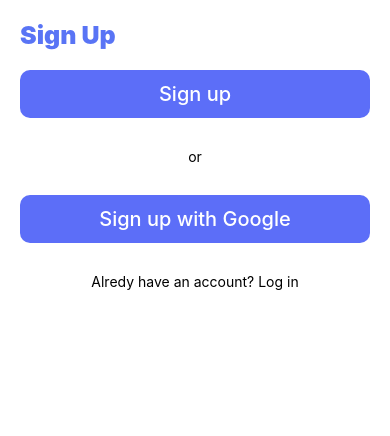
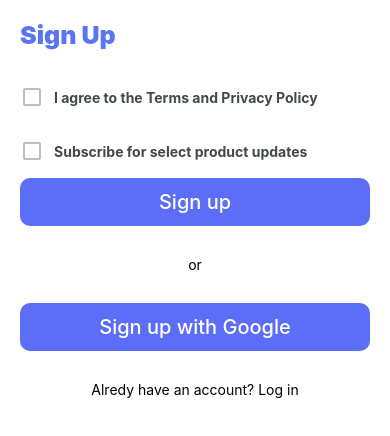
Before and after one commit to BrightCoders-Institute/reto-reservacion-de-vuelos-reto-reservacion-de-vuelos-team-2, a React Native app in the folder FlightReservations/: screen / in a window 390 px wide. Shown: the top 436 px of the page. Built offline with nearby package versions, Linux system fonts and the light colour scheme.

Commit message:
fixed checkboxes

```diff
--- a/FlightReservations/App.tsx
+++ b/FlightReservations/App.tsx
@@ -12,16 +12,16 @@ export default function App() {
   return (
     <View>
       <Title title="Sign Up" />
-      {/* <Checkbox
+      <Checkbox
         label="I agree to the Terms and Privacy Policy"
         checked={false}
         onChange={handleCheckboxChange}
-      /> */}
-      {/* <Checkbox
+      />
+      <Checkbox
         label="Subscribe for select product updates"
         checked={false}
         onChange={handleCheckboxChange}
-      /> */}
+      />
       {/* <Form /> */}
       <Button title="Sign up" />
       <Text style={{textAlign: 'center', marginVertical: 30}}>or</Text>
--- a/FlightReservations/package.json
+++ b/FlightReservations/package.json
@@ -10,11 +10,14 @@
     "test": "jest"
   },
   "dependencies": {
+    "@rneui/base": "^4.0.0-rc.7",
+    "@rneui/themed": "^4.0.0-rc.7",
     "react": "18.2.0",
     "react-native": "0.72.0",
     "react-native-elements": "^3.4.3",
     "react-native-responsive-screen": "^1.4.2",
-    "react-native-safe-area-context": "^4.6.3"
+    "react-native-safe-area-context": "^4.6.3",
+    "react-native-vector-icons": "^9.2.0"
   },
   "devDependencies": {
     "@babel/core": "^7.20.0",
--- a/FlightReservations/src/components/Checkbox/Checkbox.tsx
+++ b/FlightReservations/src/components/Checkbox/Checkbox.tsx
@@ -1,7 +1,8 @@
-import React, {useState} from 'react';
-import {View, Text} from 'react-native';
-import {CheckBox} from 'react-native-elements';
-import {widthPercentageToDP as wp} from 'react-native-responsive-screen';
+import React, { useState } from 'react';
+import { View, Text } from 'react-native';
+import { CheckBox } from "@rneui/base";
+import { widthPercentageToDP as wp } from 'react-native-responsive-screen';
+import { Icon } from "@rneui/base"
 
 interface CheckboxProps {
   label: string;
@@ -23,8 +24,10 @@ export const Checkbox: React.FC<CheckboxProps> = ({
   };
   return (
     <View>
-      <CheckBox title={label} checked={checked} onPress={toggleCheckbox} />
-      <Text>{checked ? 'Checked' : 'Unchecked'}</Text>
+
+      <CheckBox title={label} checked={checked} onPress={toggleCheckbox} iconType="material-community"
+        checkedIcon="checkbox-outline"
+        uncheckedIcon={'checkbox-blank-outline'} />
     </View>
   );
 };
```
Also changed, not shown: 2 other files (tests, documents, lock files or other folders).
